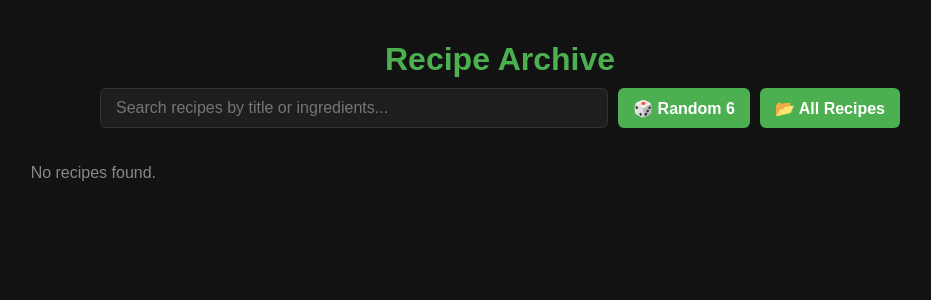
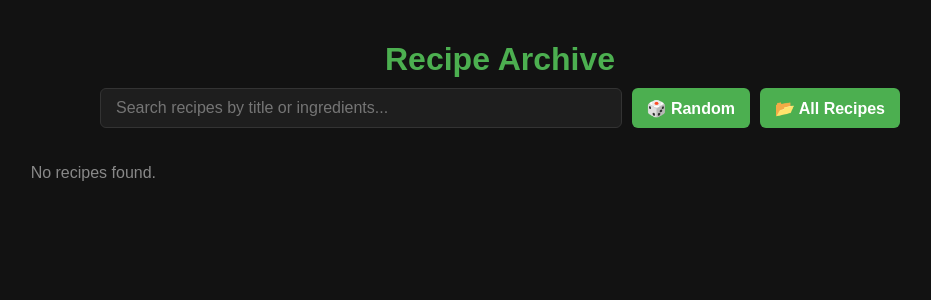
Before and after one commit to ZDavis7887/recipe-archive, a Flask app: page / in a window 1280 px wide. Shown: the top 300 px of the page, without its empty margins (140-1071 px from the left). Run offline with Flask 3, Linux system fonts and the light colour scheme; data that the repository does not hold is empty.

Commit message:
edit to number of recipes per random

```diff
--- a/app.py
+++ b/app.py
@@ -31,7 +31,7 @@ def get_random_five():
   conn = get_db_connection()
   cursor = conn.cursor()
   # Randomly fetch 5 recipes from your recipes table
-  cursor.execute("SELECT * FROM recipes ORDER BY RANDOM() LIMIT 6")
+  cursor.execute("SELECT * FROM recipes ORDER BY RANDOM() LIMIT 1")
   rows = cursor.fetchall()
   conn.close()
   return jsonify([dict(row) for row in rows])
--- a/templates/index.html
+++ b/templates/index.html
@@ -27,7 +27,7 @@
     <h1>Recipe Archive</h1>
     <div class="controls">
         <input type="text" id="searchInput" placeholder="Search recipes by title or ingredients..." onkeyup="filterRecipes()">
-        <button onclick="loadRandomFive()">🎲 Random 6</button>
+        <button onclick="loadRandomFive()">🎲 Random</button>
         <button onclick="loadAllRecipes()">📂 All Recipes</button>
     </div>
 
```
